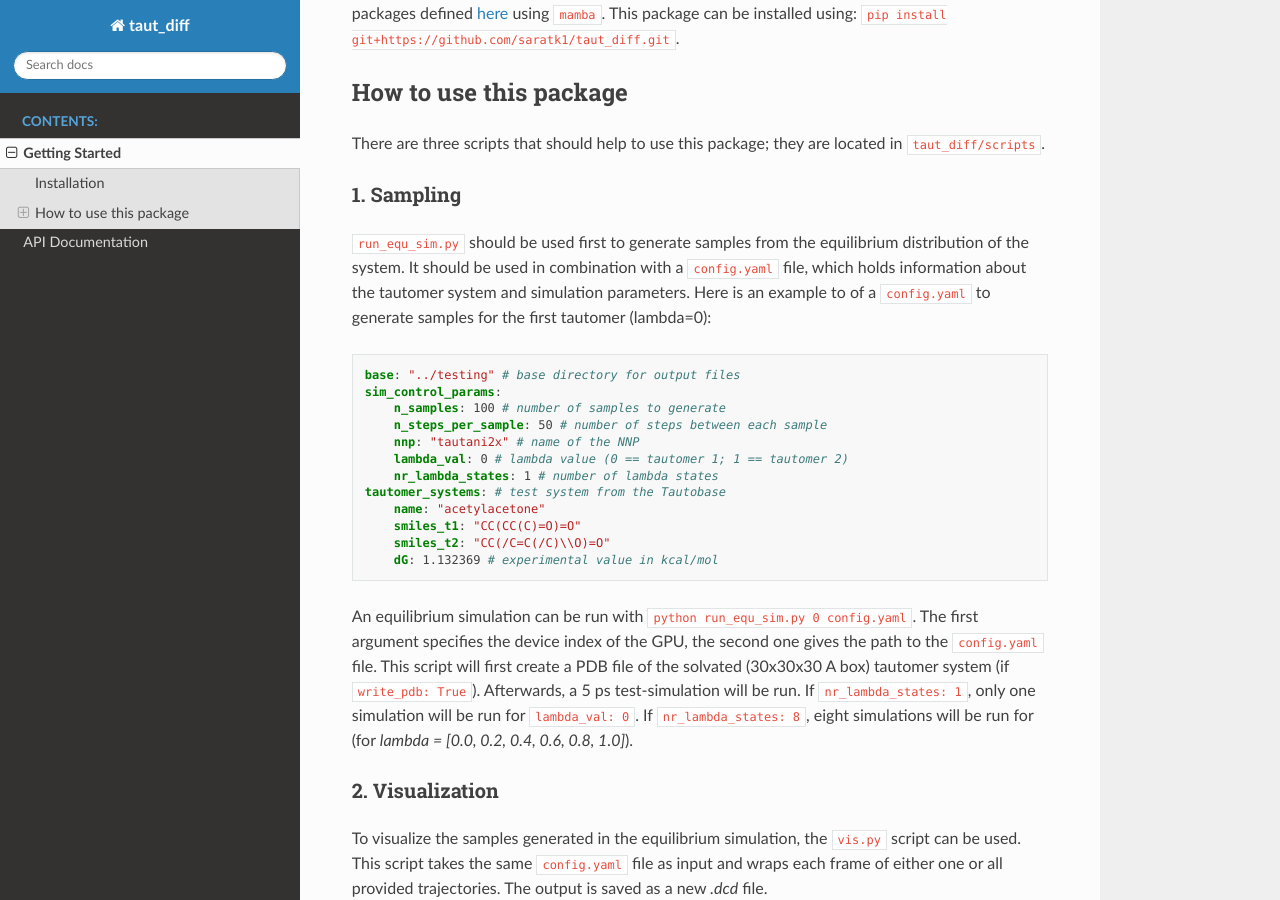
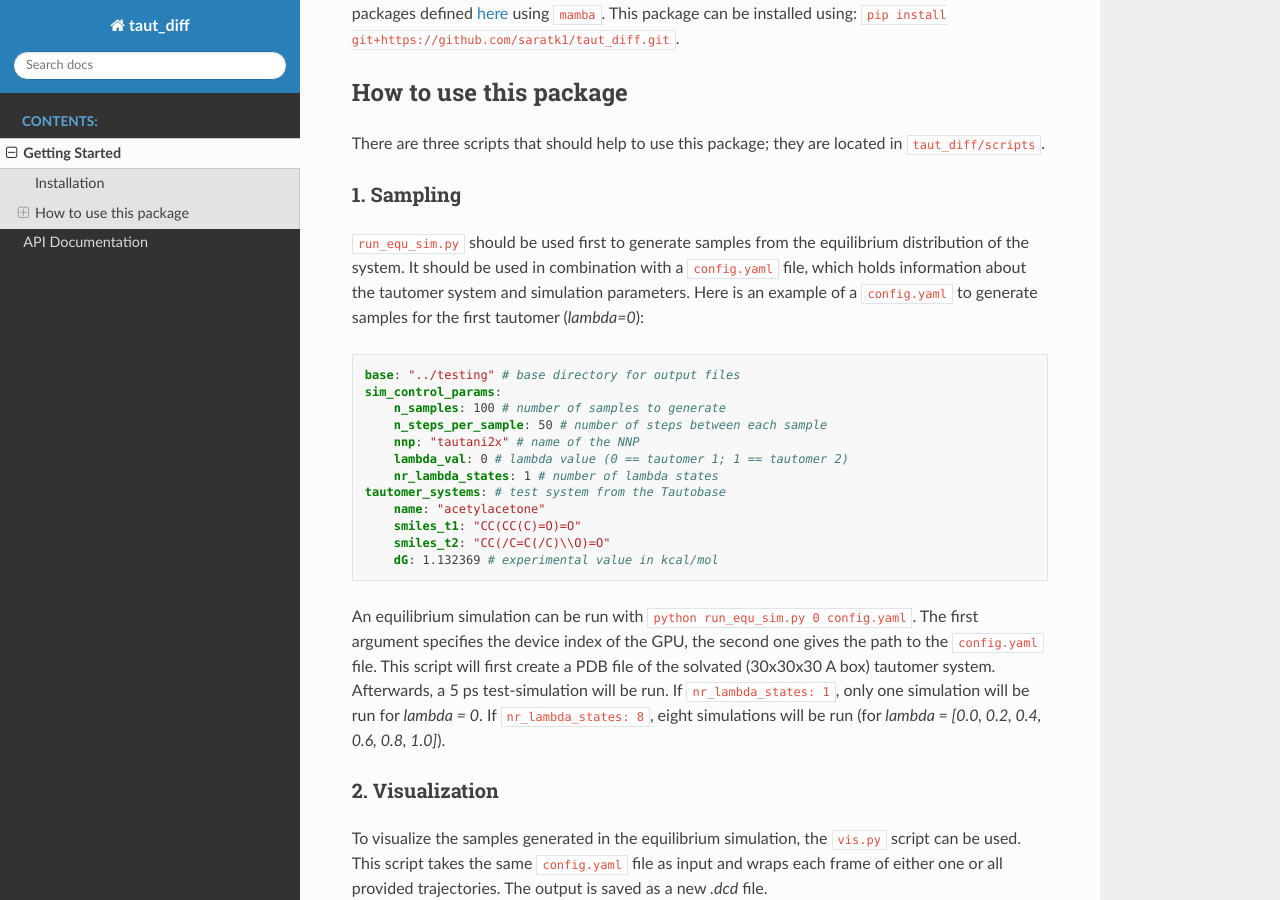
Before and after one commit to saratk1/tautomer_ratios, a Sphinx documentation site: the page built from docs/getting_started.rst, in a window 1280 px wide and 900 px high, scrolled down 335 px. Built offline with Sphinx 7.4.7 and the Read the Docs theme 2.0.0, drawn with Linux system fonts in a browser that asks for light colours; the version number could not be read and is left out.

Commit message:
update documentation

```diff
--- a/docs/getting_started.rst
+++ b/docs/getting_started.rst
@@ -20,7 +20,7 @@ There are three scripts that should help to use this package; they are located i
 ~~~~~~~~~~~~~~~~~~~~~~~~~~~~~~~~~~~~~~~~~~~~
 
 :code:`run_equ_sim.py` should be used first to generate samples from the equilibrium distribution of the system. It should be used in combination with a :code:`config.yaml` file, which holds information about the tautomer system and simulation parameters.
-Here is an example to of a :code:`config.yaml` to generate samples for the first tautomer (lambda=0):
+Here is an example of a :code:`config.yaml` to generate samples for the first tautomer (`lambda=0`):
 
 .. code:: yaml
 
@@ -38,8 +38,8 @@ Here is an example to of a :code:`config.yaml` to generate samples for the first
         dG: 1.132369 # experimental value in kcal/mol
 
 An equilibrium simulation can be run with :code:`python run_equ_sim.py 0 config.yaml`. The first argument specifies the device index of the GPU, the second one gives the path to the :code:`config.yaml` file.
-This script will first create a PDB file of the solvated (30x30x30 A box) tautomer system (if ``write_pdb: True``). Afterwards, a 5 ps test-simulation will be run.
-If ``nr_lambda_states: 1``, only one simulation will be run for ``lambda_val: 0``. If ``nr_lambda_states: 8``, eight simulations will be run for (for `lambda = [0.0, 0.2, 0.4, 0.6, 0.8, 1.0]`).
+This script will first create a PDB file of the solvated (30x30x30 A box) tautomer system. Afterwards, a 5 ps test-simulation will be run.
+If ``nr_lambda_states: 1``, only one simulation will be run for `lambda = 0`. If ``nr_lambda_states: 8``, eight simulations will be run (for `lambda = [0.0, 0.2, 0.4, 0.6, 0.8, 1.0]`).
 
 2. Visualization
 ~~~~~~~~~~~~~~~~~~~~~~~~~~~~~~~~~~~~~~~~~~~~
```
